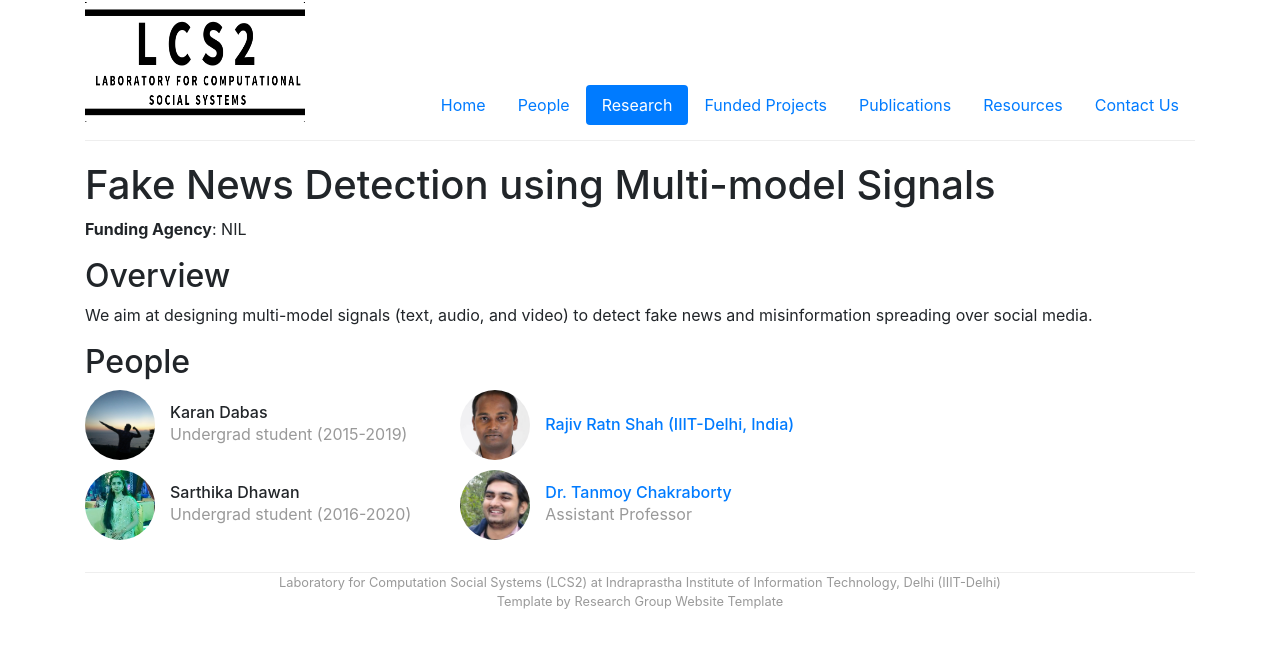
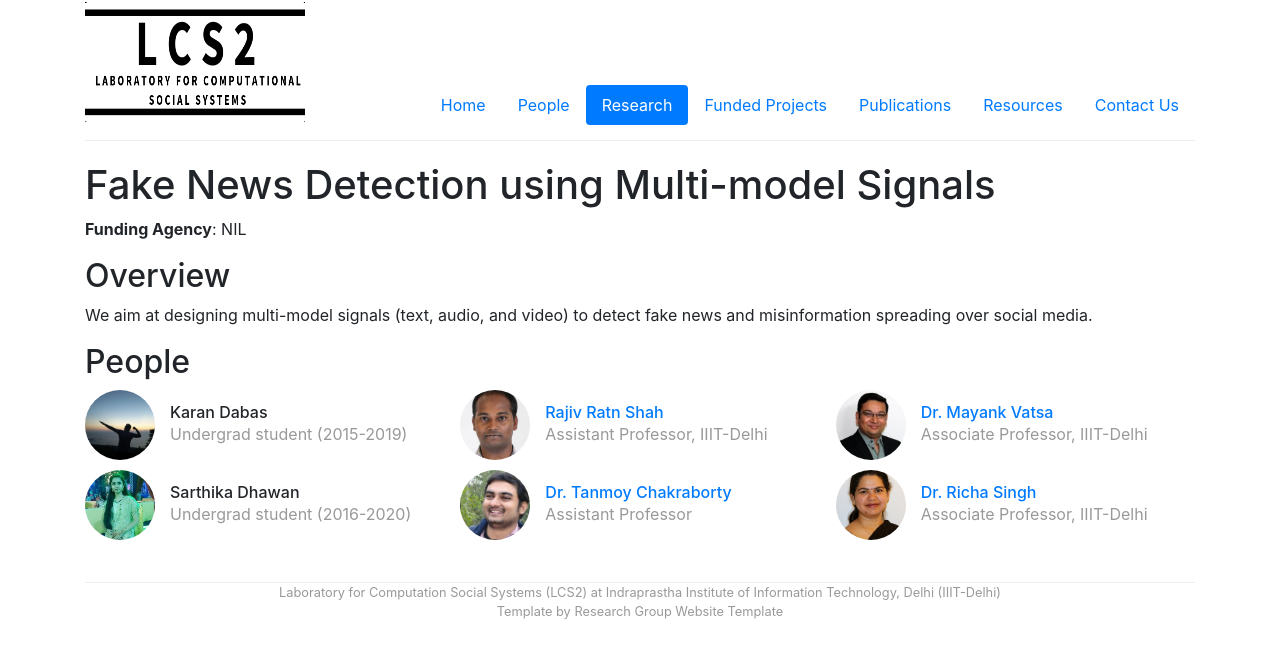
Before and after one commit to LCS2-IIITD/webpage, a Jekyll site: the page built from _projects/ Fake_News_Detection_using_Multi-model_Signals.md, in a window 1280 px wide. Shown: the top 658 px of the page. Built offline with Jekyll 4.4.1, drawn with Linux system fonts in a browser that asks for light colours.

```diff
--- a/_data/people.yml
+++ b/_data/people.yml
@@ -18,6 +18,20 @@ profx:
     role: faculty
     image: /img/people/prof-x.png
     bio: Assistant Professor
+profy:
+    display_name: "Dr. Mayank Vatsa"
+    webpage: "https://sites.google.com/site/tanmoychakra88/"
+    github: profy
+    role: faculty
+    image: /img/people/mayank.jpeg
+    bio: Associate Professor, IIIT-Delhi
+profz:
+    display_name: "Dr. Richa Singh"
+    webpage: "https://sites.google.com/site/tanmoychakra88/"
+    github: profx
+    role: faculty
+    image: /img/people/richa.jpg
+    bio: Associate Professor, IIIT-Delhi
 
 postdoc-a:
     display_name: "Dr. Nitish Prajapati"
@@ -200,10 +214,11 @@ collab-l:
     role: collab
 
 collab-m:
-    display_name: "Rajiv Ratn Shah (IIIT-Delhi, India)"
+    display_name: "Rajiv Ratn Shah"
     webpage: "https://www.iiitd.ac.in/rajivratn"
     image: /img/people/ratn.jpg
     role: collab
+    bio: Assistant Professor, IIIT-Delhi
 
 collab-n:
     display_name: "Nishtha Madaan (IBM Research, India)"
```
Also changed, not shown: _posts/2018-09-08-dean.md (added, +10 -0 lines), _projects/ Fake_News_Detection_using_Multi-model_Signals.md (+2 -0 lines), img/people/mayank.jpeg (added), img/people/richa.jpg (added).
